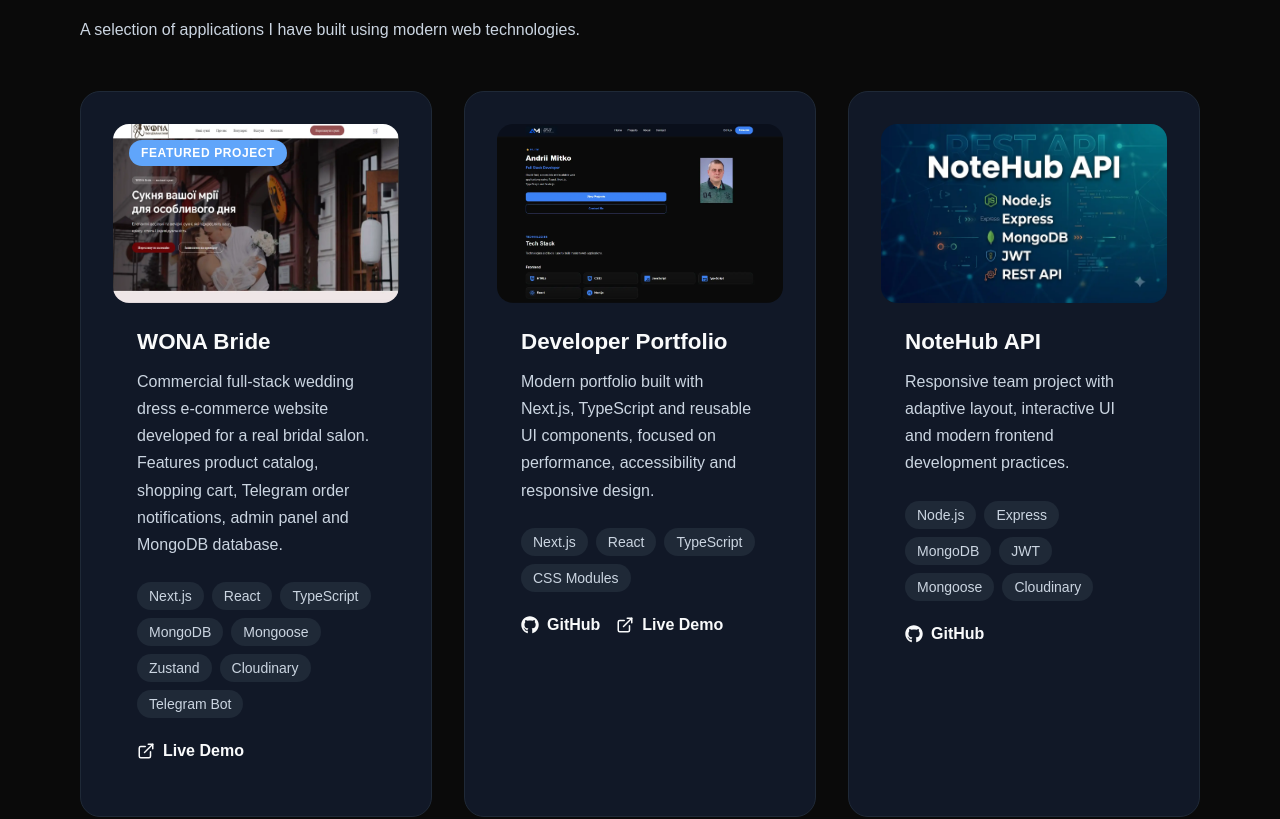
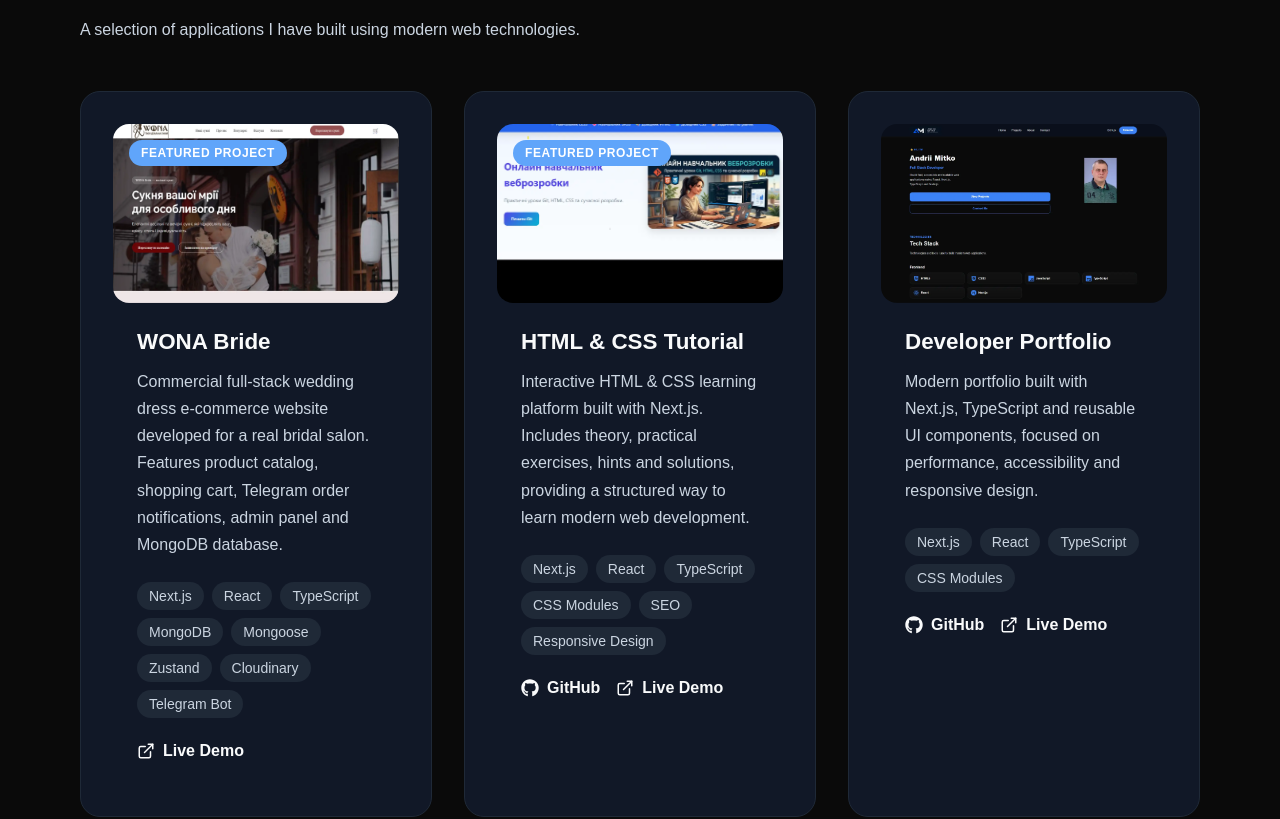
Before and after one commit to Andrii-Mitko/andrii-mitko-brand, a Next.js app: page / in a window 1280 px wide. Shown: the part 2009-2828 px from the top of the page. Built offline with nearby package versions, Linux system fonts and the light colour scheme.

Commit message:
add textbook-html-css

```diff
--- a/src/components/sections/Projects/data.ts
+++ b/src/components/sections/Projects/data.ts
@@ -18,6 +18,24 @@ export const projects: Project[] = [
       "Telegram Bot",
     ],
     live: "https://wona-bride.com.ua",
+    Featured: true,
+  },
+  {
+    id: "html-css-tutorial",
+    title: "HTML & CSS Tutorial",
+    description:
+      "Interactive HTML & CSS learning platform built with Next.js. Includes theory, practical exercises, hints and solutions, providing a structured way to learn modern web development.",
+    image: "/projects/html-css-tutoria.webp",
+    technologies: [
+      "Next.js",
+      "React",
+      "TypeScript",
+      "CSS Modules",
+      "SEO",
+      "Responsive Design",
+    ],
+    live: "https://textbook-html-css.vercel.app",
+    github: "https://github.com/Andrii-Mitko/textbook-html-css",
     Featured: true,
   },
   {
```
Also changed, not shown: public/projects/html-css-tutoria.webp (added).
